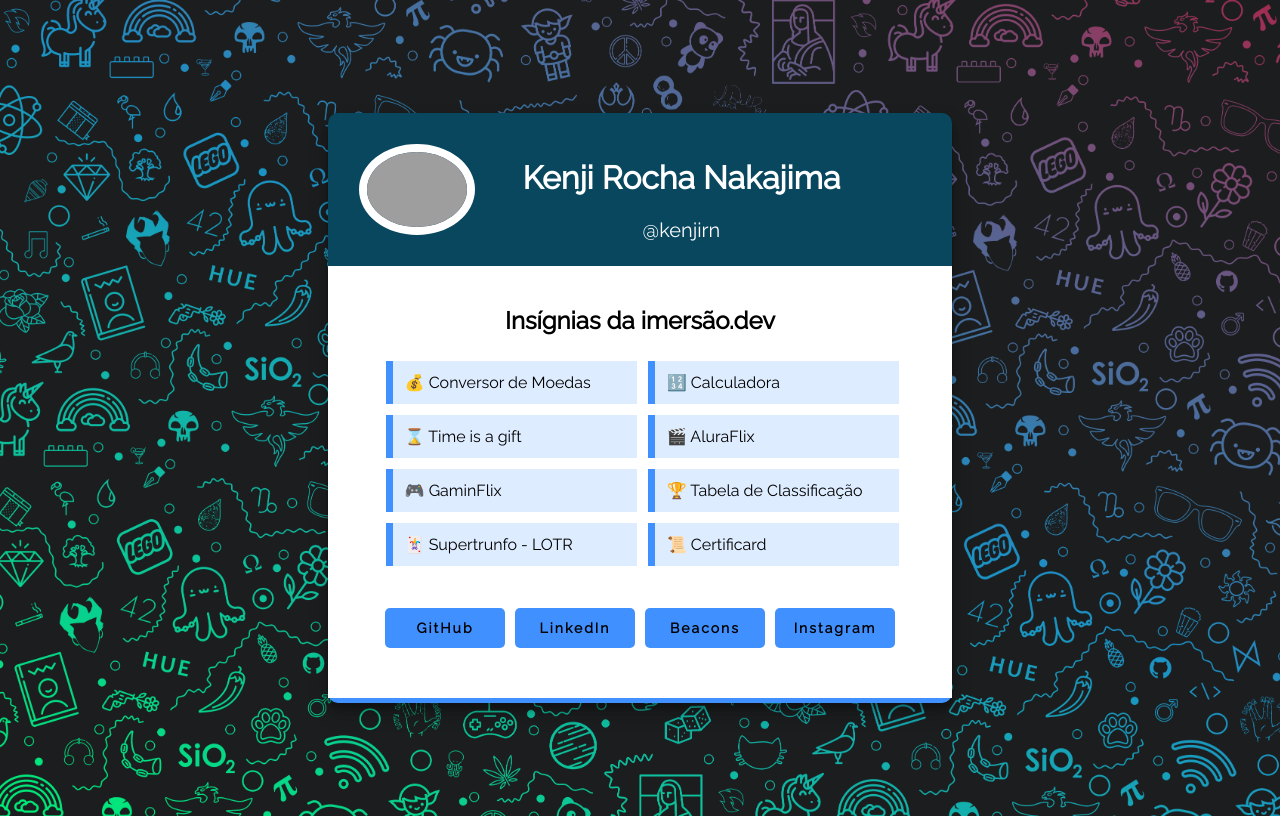
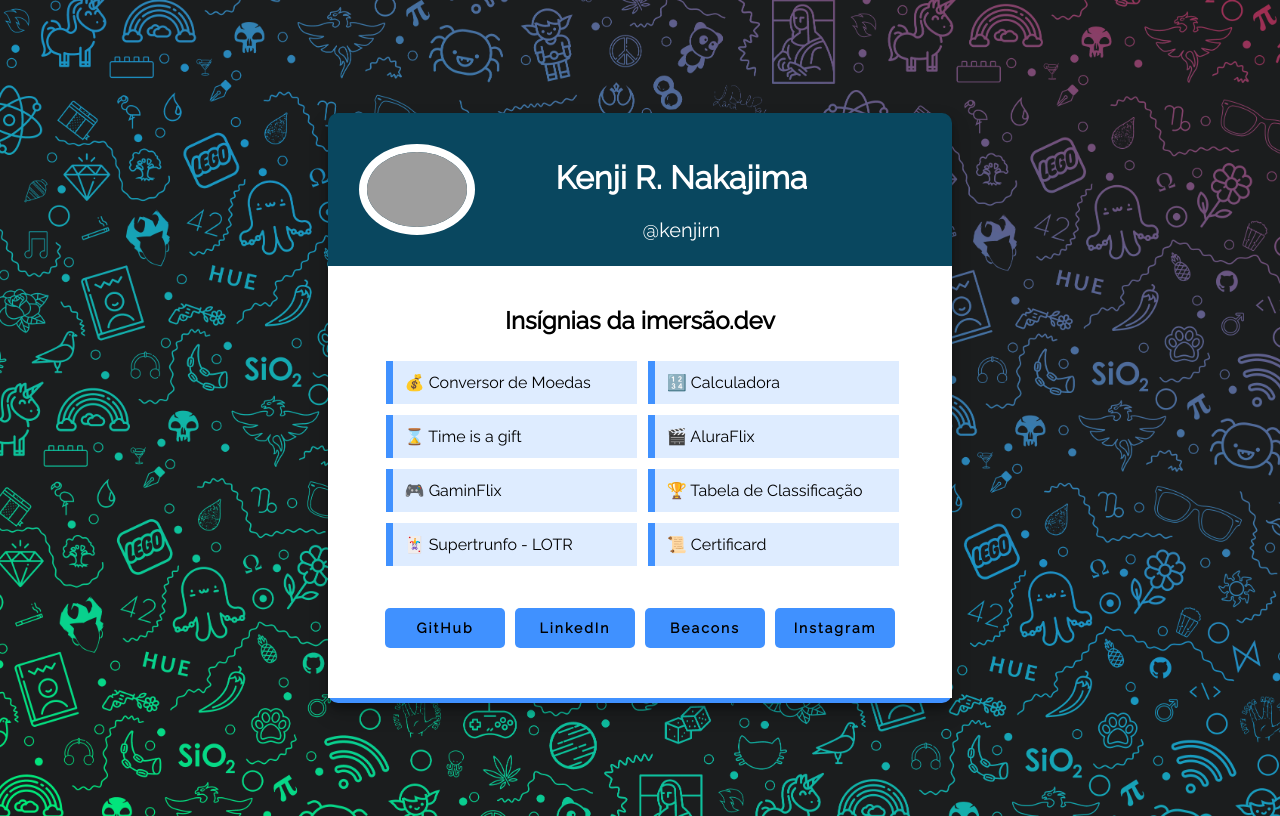
Before and after one commit to KenjiRN/certificard-alura, a plain HTML site: page index.html in a window 1280 px wide. Drawn offline with Linux system fonts and the light colour scheme; grey boxes are pictures that could not be loaded.

Commit message:
Update index.html

```diff
--- a/index.html
+++ b/index.html
@@ -14,7 +14,7 @@
       <header>
           <img src="https://avatars.githubusercontent.com/u/77755135?s=60&v=4" width="100px">
           <div class="infos">
-            <h1> Kenji Rocha Nakajima </h1>
+            <h1> Kenji R. Nakajima </h1>
             <span>@kenjirn</span>
 
           </div>
```
